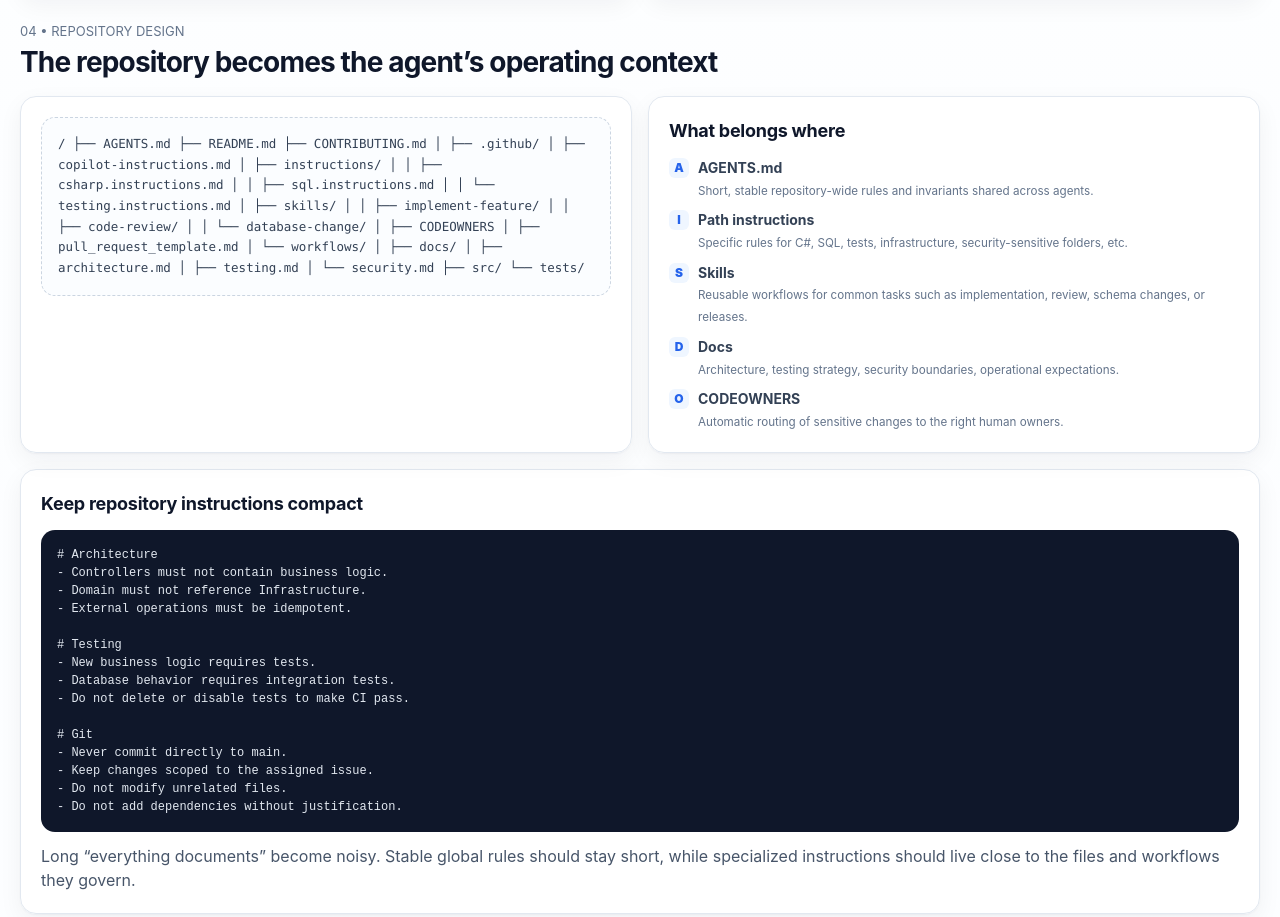
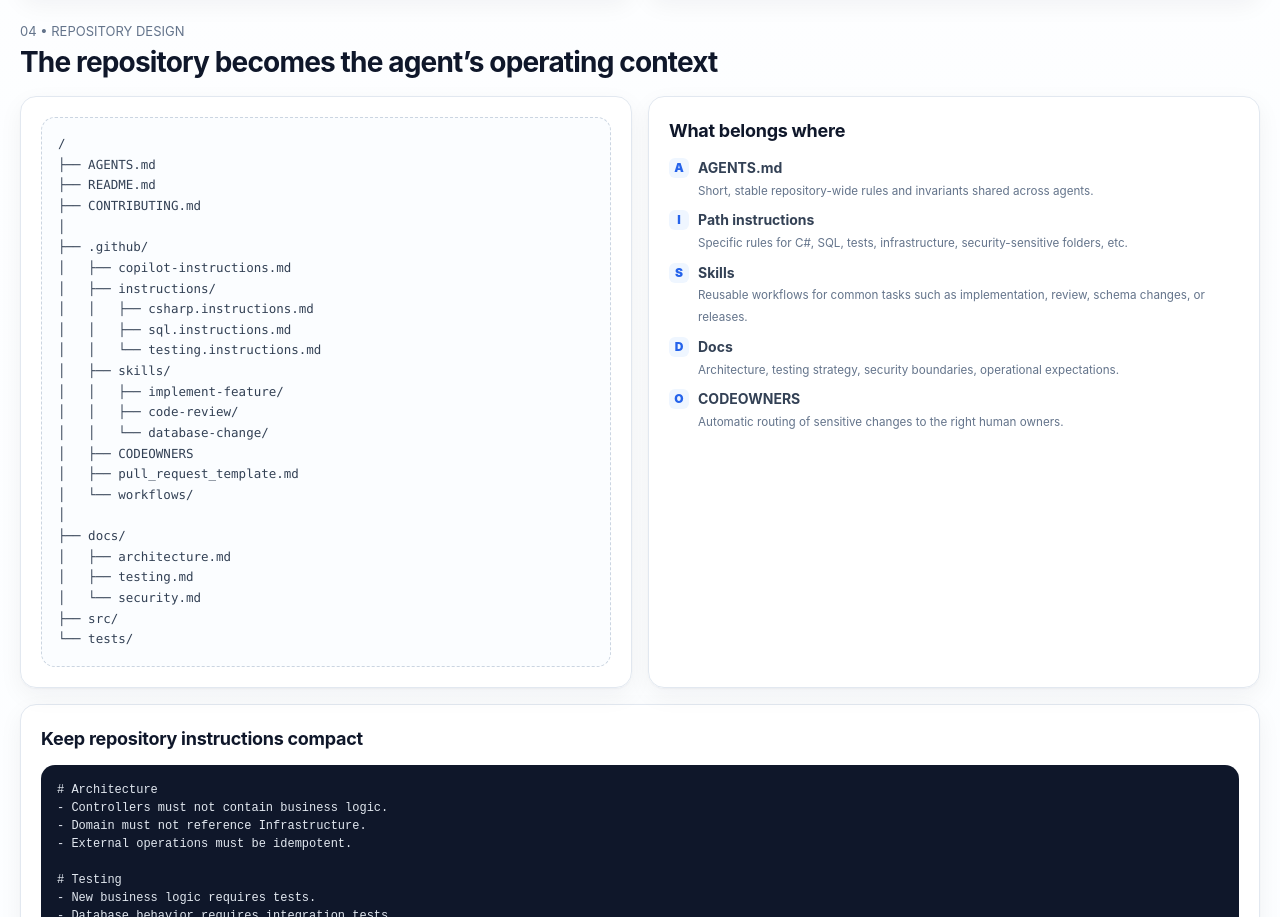
Before and after one commit to geokopa/aidlc, a plain HTML site: page index.html in a window 1280 px wide. Shown: the part 2737-3654 px from the top of the page. Drawn offline with Linux system fonts and the light colour scheme.

Commit message:
Refactor repo tree styles in index.html
Updated CSS styles for the repo tree section in index.html.

```diff
--- a/index.html
+++ b/index.html
@@ -134,7 +134,11 @@
   }
   .repo-tree{
     background:#fbfdff;border:1px dashed #cbd5e1;border-radius:14px;padding:16px;
-    font-family:ui-monospace,SFMono-Regular,Menlo,monospace;font-size:12.5px;line-height:1.65;color:#334155
+    font-family:ui-monospace,SFMono-Regular,Menlo,Monaco,Consolas,monospace;
+    font-size:12.5px;line-height:1.65;color:#334155;
+    white-space:pre;
+    overflow-x:auto;
+    tab-size:2;
   }
   .ladder{display:grid;gap:8px}
   .level{display:grid;grid-template-columns:74px 1fr;gap:12px;align-items:center;border:1px solid var(--border);padding:11px 12px;border-radius:12px;background:#fff}
```
